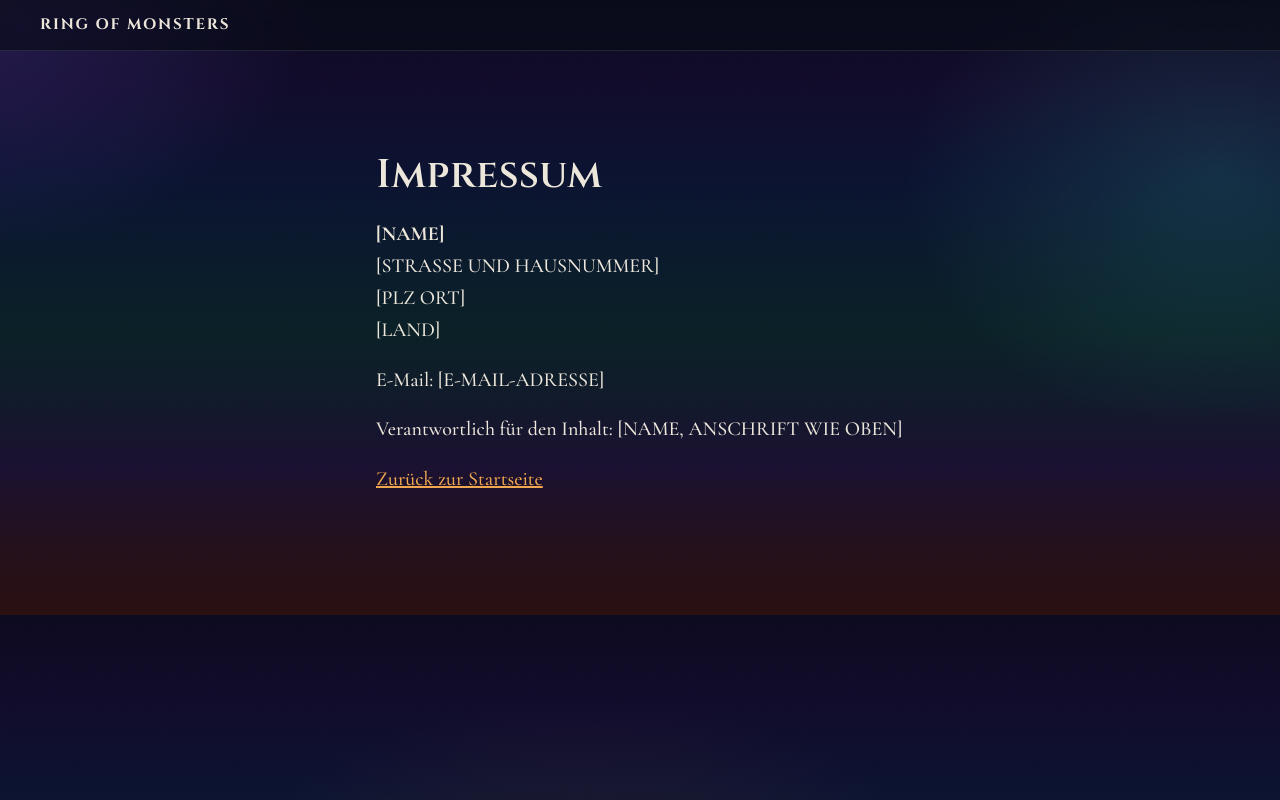
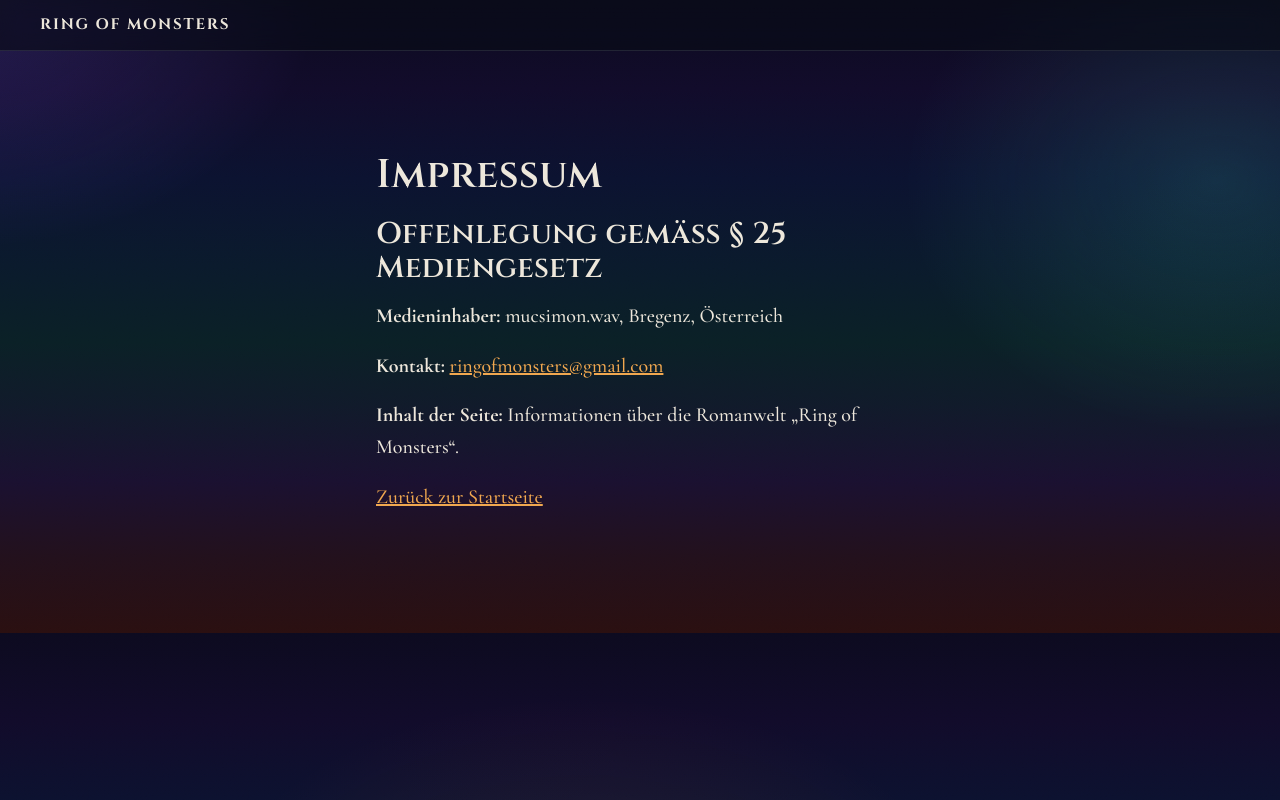
Before and after one commit to ringofmonsters/ringofmonsters, a plain HTML site: page impressum.html in a window 1280 px wide. Drawn offline with Linux system fonts and the light colour scheme.

Commit message:
Impressum: Offenlegung nach § 25 MedienG, Datenschutz vervollständigt

```diff
--- a/impressum.html
+++ b/impressum.html
@@ -12,10 +12,10 @@
 <header class="topbar"><a class="brand" href="index.html">Ring of Monsters</a></header>
 <main class="section prose">
   <h1>Impressum</h1>
-  <!-- VOR DEM VERÖFFENTLICHEN AUSFÜLLEN (Pflicht nach § 5 DDG): vollständiger Name, ladungsfähige Anschrift, E-Mail-Adresse. -->
-  <p><strong>[NAME]</strong><br>[STRASSE UND HAUSNUMMER]<br>[PLZ ORT]<br>[LAND]</p>
-  <p>E-Mail: [E-MAIL-ADRESSE]</p>
-  <p>Verantwortlich für den Inhalt: [NAME, ANSCHRIFT WIE OBEN]</p>
+  <h2>Offenlegung gemäß § 25 Mediengesetz</h2>
+  <p><strong>Medieninhaber:</strong> mucsimon.wav, Bregenz, Österreich</p>
+  <p><strong>Kontakt:</strong> <a href="mailto:ringofmonsters@gmail.com">ringofmonsters@gmail.com</a></p>
+  <p><strong>Inhalt der Seite:</strong> Informationen über die Romanwelt „Ring of Monsters“.</p>
   <p><a href="index.html">Zurück zur Startseite</a></p>
 </main>
 </body>
```
Also changed, not shown: datenschutz.html (+2 -3 lines).
